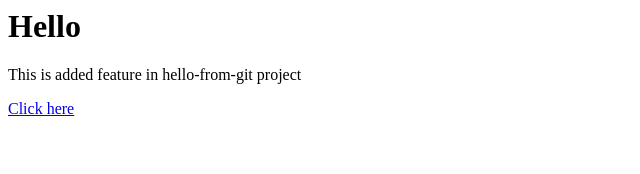
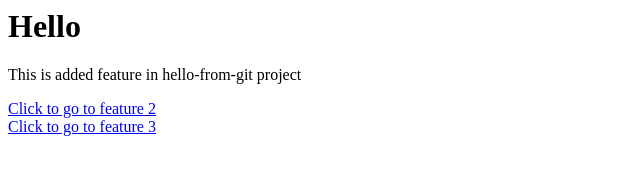
Before and after one commit to barrykeniasina/hellogit, a plain HTML site: page index.html in a window 1280 px wide. Shown: the whole page, without its empty margins (0-640 px from the left). Drawn offline with Linux system fonts and the light colour scheme.

Commit message:
commit feature 3

```diff
--- a/index.html
+++ b/index.html
@@ -1,10 +1,14 @@
 <html>
+
 <head>
     <title>Feature 1</title>
 </head>
+
 <body>
     <h1>Hello</h1>
     <p>This is added feature in hello-from-git project</p>
-        <a href="index2.html">Click here</a>
+    <a href="index2.html">Click to go to feature 2</a><br>
+    <a href="index3.html">Click to go to feature 3</a>
 </body>
+
 </html>
```
Also changed, not shown: index3.html (added, +13 -0 lines). Lines whose indentation alone changed are shown as unchanged.
